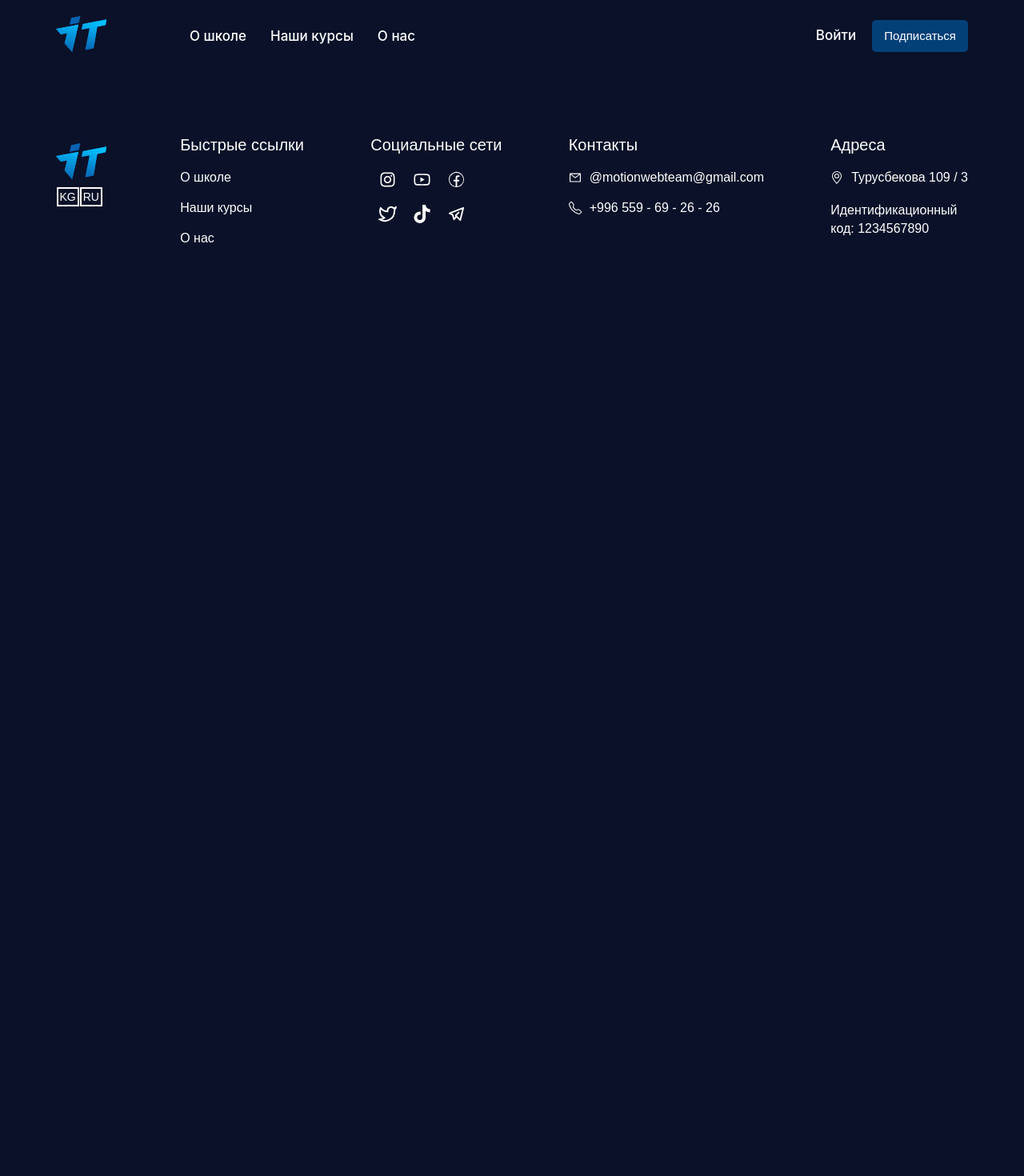
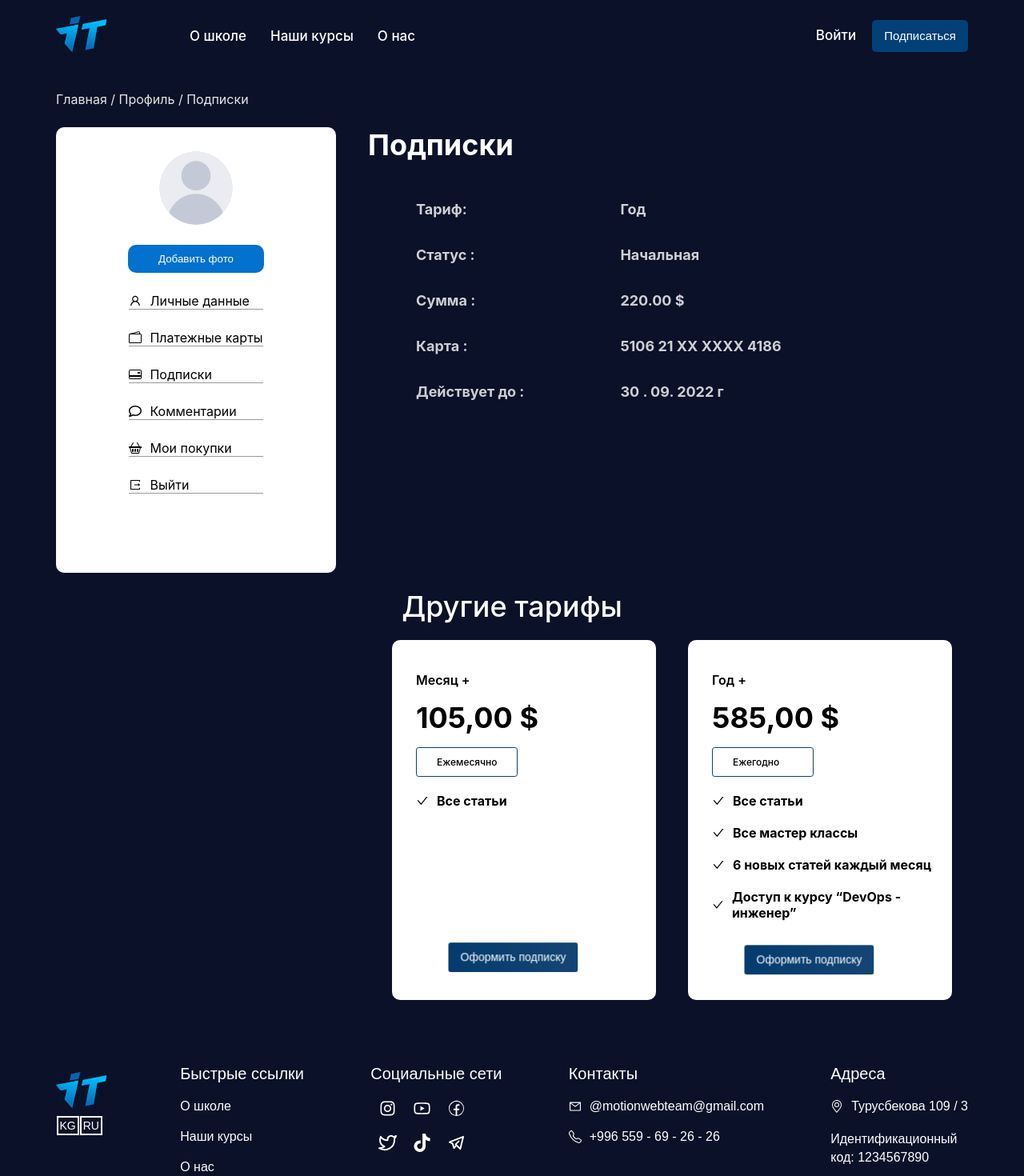
Before and after one commit to sanychkenjebekov/it-shool, a React (Create React App) app: page /exit in a window 1280 px wide. Shown: the top 1470 px of the page at 80% size. Before the commit the page ends 800 px from the top, so only its background shows below. Built offline with nearby package versions, Linux system fonts and the light colour scheme.

Commit message:
follow (#1)
Co-authored-by: sauda00 <saudakalybekova@gmil.come>

```diff
--- a/src/App.js
+++ b/src/App.js
@@ -14,6 +14,7 @@ import Podpisatsa from "./pages/Podpisatsia";
 import Voity from "./components/Voity/Voity";
 import Dashboard from "./pages/person/dashboard/Dashboard";
 import OurSchool from "./components/About-School/Our-school";
+import Follows from "./pages/person/follows/Follows";
 
 
 
@@ -25,6 +26,7 @@ function App() {
   return (
       <div className="App">
         <Header/>
+          <Follows/>
         <Routes>
           <Route path={'/'} element={<Home/>}/>
           <Route path={'/подпискаГод'} element={<God/>}/>
--- a/src/pages/person/follows/Follows.jsx
+++ b/src/pages/person/follows/Follows.jsx
@@ -1,9 +1,82 @@
 import React from 'react';
+import user from "../../../img/user.svg";
+import {Link} from "react-router-dom";
+import {AiOutlineCheck, AiOutlineExport, AiOutlineUser} from "react-icons/ai";
+import {BsBasket2, BsCreditCard2Back, BsWallet2} from "react-icons/bs";
+import {FaRegComment} from "react-icons/fa";
+import "../follows/follows.scss"
+import "../follows/media.scss"
 
 const Follows = () => {
     return (
-        <div>
+        <div id='follows'>
+            <div className="container">
+                <div className="follows">
+                    <div className="follows--text">
+                        <a className='follows--text__color' href="#">Главная / </a>
+                        <a href="#">Профиль /</a>
+                        <a href="#"> Подписки</a>
+                    </div>
+                    <div className='follows--every'>
+                        <div className="follows--saydBar">
+                            <img src={user} alt=""/>
+                            <button className='follows--saydBar__btn'>Добавить фото</button>
+                            <div className="follows--saydBar__link"><Link to={'/личныеДанные'}><AiOutlineUser/>Личные
+                                данные</Link>
+                                <Link to={'/'}><BsWallet2/>Платежные карты</Link> <Link to={'/'}><BsCreditCard2Back/>Подписки</Link>
+                                <Link to={'/'}><FaRegComment/>Комментарии</Link> <Link to={'/'}><BsBasket2/>Мои
+                                    покупки</Link>
+                                <Link to={'/'}><AiOutlineExport/>Выйти</Link></div>
+                        </div>
 
+                        <div className="follows--every__right">
+                            <div className='follows--every__one'><h1>Подписки</h1></div>
+
+                            <div className='follows--every__status'>
+                                <div className='follows--every__status--card'>
+                                    <h2>Тариф:</h2>
+                                    <h2>Статус :</h2>
+                                    <h2>Сумма :</h2>
+                                    <h2>Карта :</h2>
+                                    <h2>Действует до :</h2>
+                                </div>
+                                <div className='follows--every__status--card'>
+                                    <h2>Год </h2>
+                                    <h2>Начальная</h2>
+                                    <h2>220.00 $</h2>
+                                    <h2>5106 21 ХХ ХХХХ 4186</h2>
+                                    <h2>30 . 09.  2022 г</h2>
+                                </div>
+                            </div>
+                        </div>
+                    </div>
+                    <div className='follows--big'>
+                        <div className='follows--big__about--plus'>
+                            <h3>Другие тарифы</h3>
+                        </div>
+                        <div className='follows--big__about'>
+                            <div className="follows--big__about--cards">
+                                <h6>Месяц +</h6>
+                                <h1>105,00 $</h1>
+                                <p>Ежемесячно</p>
+                                <h4><AiOutlineCheck className='like'/>Все статьи</h4>
+                                <Link to={'/подпискаМесяцPlus'}><button className='cardBtn1'>Оформить подписку</button></Link>
+                            </div>
+                            <div className="follows--big__about--cards">
+                                <h6>Год +</h6>
+                                <h1>585,00 $</h1>
+                                <p>Ежегодно</p>
+                                <h4><AiOutlineCheck className='like'/>Все статьи</h4>
+                                <h4><AiOutlineCheck className='like'/>Все мастер классы</h4>
+                                <h4><AiOutlineCheck className='like'/>6 новых статей каждый месяц</h4>
+                                <h4><AiOutlineCheck className='like'/>Доступ к курсу “DevOps - инженер”</h4>
+
+                                <Link to={'/подпискаГодPlus'}><button className='cardBtn3'>Оформить подписку</button></Link>
+                            </div>
+                        </div>
+                    </div>
+                </div>
+            </div>
         </div>
     );
 };
--- a/src/pages/person/follows/follows.scss
+++ b/src/pages/person/follows/follows.scss
@@ -0,0 +1,182 @@
+#follows{
+  .follows{
+    &--text{
+      padding: 25px 0;
+      a{
+        font-weight: 400;
+        font-size: 16px;
+        line-height: 20px;
+        color: #e7e4e4;
+      }
+      &__color{
+        font-weight: 400;
+        font-size: 16px;
+        line-height: 20px;
+        color: #767676;
+      }
+    }
+    &--every{
+      display: flex;
+
+      //justify-content: space-between;
+      &__right{
+        padding: 0 40px;
+      }
+      &__one{
+        h1{
+          font-weight: 700;
+          font-size: 36px;
+          color: #FFFFFF;
+          padding-bottom: 30px;
+        }
+      }
+      &__status{
+        display: flex;
+        align-items: center;
+        width: 600px;
+        //justify-content: space-between;
+        &--card{
+          h2{
+            font-weight: 700;
+            font-size: 18px;
+            line-height: 27px;
+            color: rgba(255, 255, 255, 0.8);
+            padding: 15px 60px;
+          }
+        }
+      }
+    }
+    &--saydBar{
+      padding-top: 30px;
+      width: 350px;
+      height: 527px;
+      background: #FFFFFF;
+      border-radius: 10px;
+      display: flex;
+      align-items: center;
+      flex-direction: column;
+      img{
+        width: 92px;
+        height: 92px;
+      }
+      &__btn{
+        color: #FFFFFF;
+        background: #0272CE;
+        border-radius: 10px;
+        padding: 10px 22px;
+        width: 170px;
+        margin: 25px 0;
+      }
+      &__link{
+        display: flex;
+        flex-direction: column;
+        text-align: center;
+        gap: 25px;
+        a{
+          display: flex;
+          align-items: center;
+          gap: 10px;
+          border-bottom: 0.5px solid #9A9A9A ;
+          color: #000;
+        }
+
+      }
+    }
+    &--big{
+      //display: flex;
+      //justify-content: end;
+      &__about{
+        &--plus{
+          h3{
+            text-align: center;
+            font-weight: 500;
+            font-size: 36px;
+            color: #FFFFFF;
+            padding: 20px 0;
+          }
+        }
+        display: flex;
+        justify-content: end;
+        &--cards{
+          margin: 0 20px;
+          background: #FFFFFF;
+          border-radius: 10px;
+          width: 300px;
+          height: 370px;
+          padding: 40px 0 40px 30px;
+          h6{
+            font-weight: 600;
+            font-size: 16px;
+            line-height: 20px;
+            color: #000000;
+          }
+          h1{
+            font-weight: 700;
+            font-size: 36px;
+            line-height: 44px;
+            color: #000000;
+            text-align: start;
+            padding: 15px 0;
+          }
+          p{
+            font-weight: 500;
+            font-size: 12px;
+            line-height: 15px;
+            color: #000000;
+            border: 1px solid #11416F;
+            backdrop-filter: blur(4.90909px);
+            border-radius: 3.27273px;
+            width: 100px;
+            padding: 10px 0 10px 25px;
+            margin: 0 0 10px 0;
+          }
+          h4{
+            font-size: 16px;
+            line-height: 20px;
+            color: #000000;
+            display: flex;
+            align-items: center;
+            padding: 10px 0;
+            .like{
+              margin: 0 10px 0 0;
+            }
+          }
+          .cardBtn1{
+            font-weight: 500;
+            font-size: 14px;
+            line-height: 17px;
+            color: #FFFFFF;
+            background: linear-gradient(94.1deg, #043C6F 2.34%, #154574 99.76%);
+            backdrop-filter: blur(4.90909px);
+            border-radius: 3.27273px;
+            padding: 10px 15px;
+            transform: translate(25%, 425%);
+          }
+          .cardBtn2{
+            font-weight: 500;
+            font-size: 14px;
+            line-height: 17px;
+            color: #FFFFFF;
+            background: linear-gradient(94.1deg, #043C6F 2.34%, #154574 99.76%);
+            backdrop-filter: blur(4.90909px);
+            border-radius: 3.27273px;
+            padding: 10px 15px;
+            transform: translate(25%, 325%);
+          }
+          .cardBtn3{
+            font-weight: 500;
+            font-size: 14px;
+            line-height: 17px;
+            color: #FFFFFF;
+            background: linear-gradient(94.1deg, #043C6F 2.34%, #154574 99.76%);
+
+            backdrop-filter: blur(4.90909px);
+            border-radius: 3.27273px;
+            padding: 10px 15px;
+            transform: translate(25%, 55%);
+          }
+        }
+      }
+    }
+  }
+}
--- /dev/null
+++ b/src/pages/person/follows/media.scss
@@ -0,0 +1,39 @@
+@media (max-width: 1140px) {
+  .container{
+    width: 90%;
+  }
+}
+@media (max-width: 992px) {
+  #follows .follows--every{
+    flex-direction: column;
+    align-items: center;
+  }
+  #follows .follows--every__one h1{
+    text-align: center;
+    padding: 15px 0;
+  }
+}
+@media (max-width: 768px) {
+  #follows .follows--big__about--cards{
+    padding: 40px 32px 40px 30px;
+  }
+}
+@media (max-width: 644px) {
+  #follows .follows--big__about{
+    flex-direction: column;
+    align-items: center;
+  }
+  #follows .follows--big__about--cards{
+    margin: 20px 0;
+  }
+}
+@media (max-width: 540px) {
+  #follows .follows--every__status{
+    width: 465px;
+  }
+}
+@media (max-width: 480px) {
+  #follows .follows--every{
+    align-items: stretch;
+  }
+}
```
